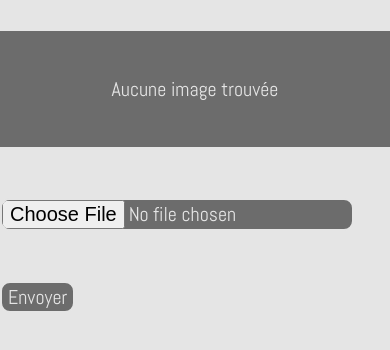
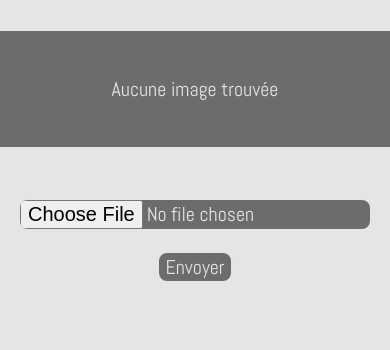
Before and after one commit to qbaccon/ACS_project, a PHP site: page /view/pctr_dspl.php in a window 390 px wide. Shown: the part 134-484 px from the top of the page. Run offline with PHP 8.4, Linux system fonts and the light colour scheme; the visitor is signed in with stand-in values (Sample User, id 1); data that the repository does not hold is empty.

Commit message:
update style for resp design

```diff
--- a/prj_annonces/style/organizer.css
+++ b/prj_annonces/style/organizer.css
@@ -227,7 +227,10 @@ div.annonce_box div button:enabled:hover
 
 div#link
 {
-	margin-top: 4vh;
+	display: flex;
+	flex-flow: row wrap;
+	justify-content: center;
+	margin-bottom: 2vh;
 }
 
 div#main_container p,
--- a/prj_annonces/style/pctr_stock.css
+++ b/prj_annonces/style/pctr_stock.css
@@ -104,6 +104,7 @@ div.pctr_box form input
 div.pctr_box form p
 {
 	padding: 1px 6px 1px 6px;
+	text-align: center;
 }
 
 div.pctr_box form input
@@ -119,6 +120,15 @@ div.pctr_box form input:hover
 	background-color: #2e43b6;
 }
 
+div#pctr_btn form
+{
+	display: flex;
+	flex-flow: row wrap;
+	justify-content: center;
+	align-items: center;
+	gap: 25px;
+}
+
 div#pctr_btn input
 {
 	font-size: 20px;
@@ -131,6 +141,27 @@ div#pctr_btn input
 	transition-duration: 0.18s;
 }
 
+@media (max-width: 360px)
+{
+	div#pctr_btn input[type=file]
+	{
+		width: 300px;
+	}
+}
+
+@media (max-width: 455px)
+{
+	div#pctr_btn form
+	{
+		gap: 0px;
+	}
+
+	div#pctr_btn input[type=submit]
+	{
+		margin-top: 20px;
+	}
+}
+
 div#pctr_btn input:hover
 {
 	border-color: #2e43b6;
--- a/prj_annonces/view/pctr_dspl_ex.php
+++ b/prj_annonces/view/pctr_dspl_ex.php
@@ -7,7 +7,7 @@ if (!empty($picture))
 		echo "<form action='pctr_dspl.php' method='post'>";
 		echo "<input type='hidden' name='pctr_id' value='".$value['pctr_id']."'/>";
 		echo "<input type='hidden' name='pctr_name' value='".$value['name']."'/>";
-		echo "<p class='subtitle'> Nom de l'image:" . $value['name'] . "</p>";
+		echo "<p class='subtitle'> Nom de l'image</br>" . $value['name'] . "</p>";
 		echo "<img src='../pctr/" . $value['name'] . "' width='200px' height='200px'/>";
 		echo "<input type='submit' name='del' value='Supprimer'/>";
 		echo "</form>";
```
Also changed, not shown: prj_annonces/style/account_organizer.css (+20 -0 lines), prj_annonces/style/annonce_detail.css (+13 -2 lines), prj_annonces/style/index.css (+25 -0 lines).
